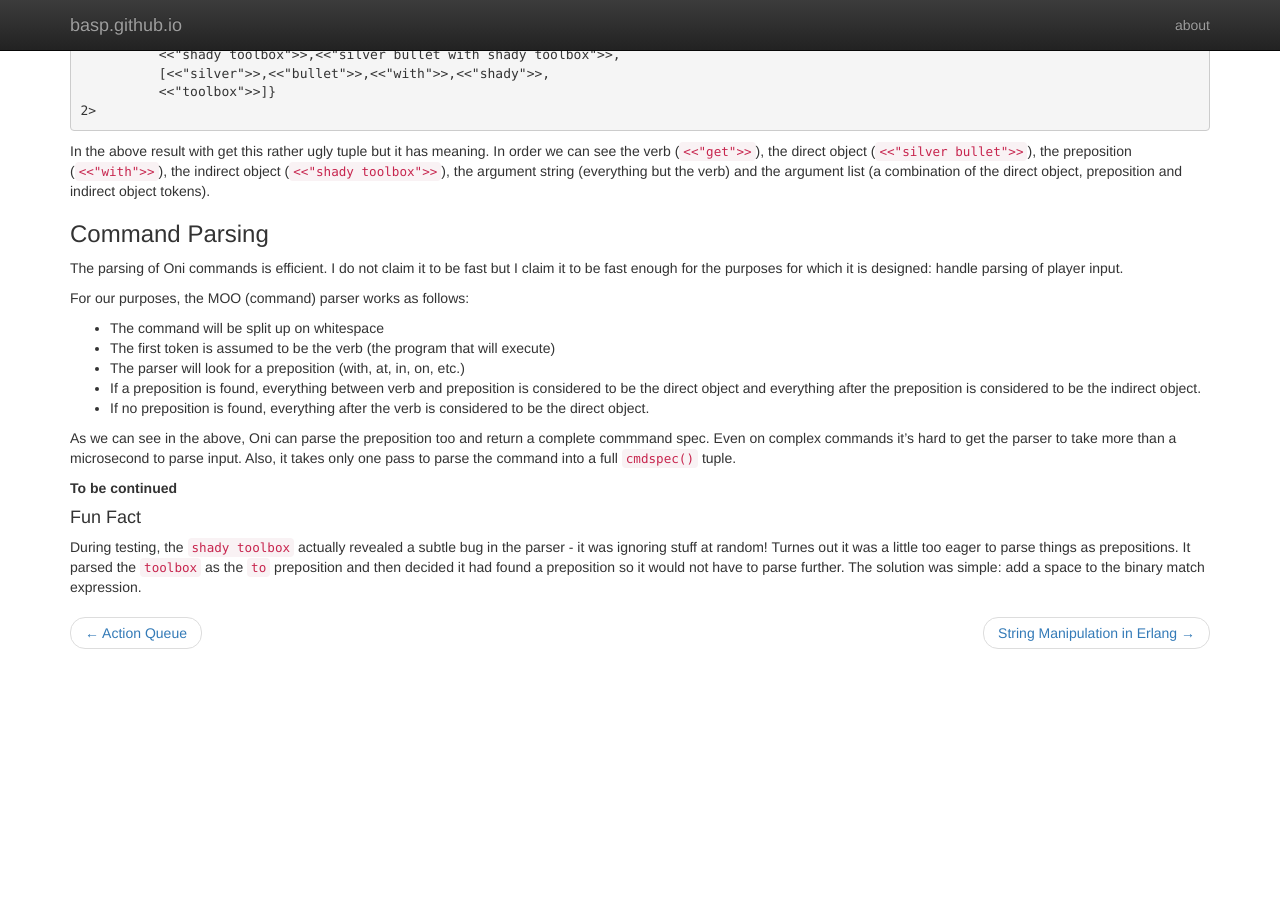
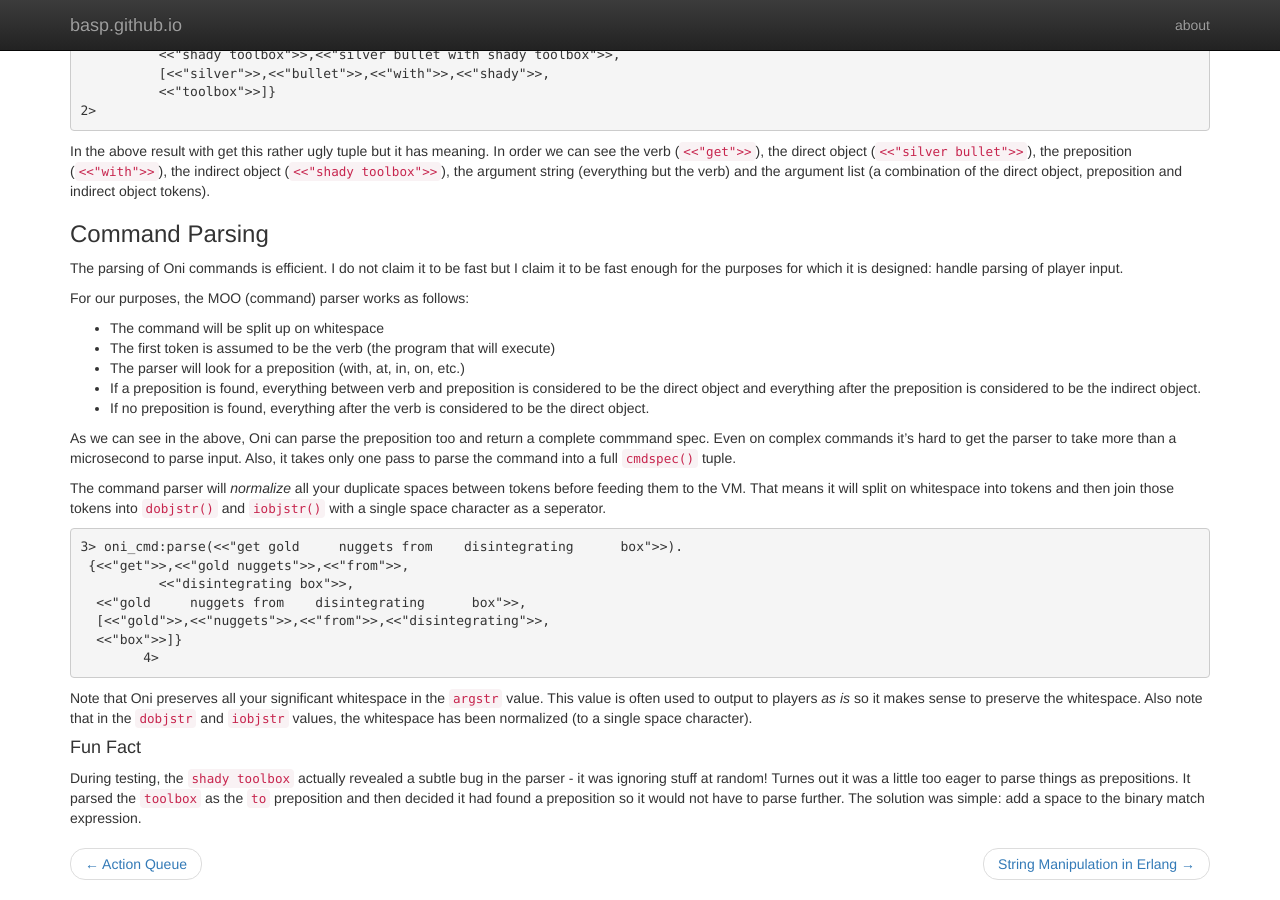
Before and after one commit to basp/basp.github.io, a Jekyll site: the page built from _posts/2014-01-06-command-parsing-in-oni.md, in a window 1280 px wide and 900 px high, scrolled down 1471 px. Built offline with Jekyll 4.4.1, drawn with Linux system fonts in a browser that asks for light colours; nearby versions of some CDN libraries; Markdown is read by kramdown in place of the engine named in the settings; before the commit the page ends 2140 px from its top, so only the background shows below that.

Commit message:
More info on command parser

```diff
--- a/_posts/2014-01-06-command-parsing-in-oni.md
+++ b/_posts/2014-01-06-command-parsing-in-oni.md
@@ -82,7 +82,17 @@ For our purposes, the MOO (command) parser works as follows:
 
 As we can see in the above, Oni can parse the preposition too and return a complete commmand spec. Even on complex commands it's hard to get the parser to take more than a microsecond to parse input. Also, it takes only one pass to parse the command into a full `cmdspec()` tuple.
 
-__To be continued__
+The command parser will _normalize_ all your duplicate spaces between tokens before feeding them to the VM. That means it will split on whitespace into tokens and then join those tokens into `dobjstr()` and `iobjstr()` with a single space character as a  seperator.
+
+	3> oni_cmd:parse(<<"get gold     nuggets from    disintegrating      box">>).
+	 {<<"get">>,<<"gold nuggets">>,<<"from">>,
+ 	  <<"disintegrating box">>,
+      <<"gold     nuggets from    disintegrating      box">>,
+      [<<"gold">>,<<"nuggets">>,<<"from">>,<<"disintegrating">>,
+      <<"box">>]}
+   	4>
+
+Note that Oni preserves all your significant whitespace in the `argstr` value. This value is often used to output to players _as is_ so it makes sense to preserve the whitespace. Also note that in the `dobjstr` and `iobjstr` values, the whitespace has been normalized (to a single space character).
 
 #### Fun Fact
 During testing, the `shady toolbox` actually revealed a subtle bug in the parser - it was ignoring stuff at random! Turnes out it was a little too eager to parse things as prepositions. It parsed the `toolbox` as the `to` preposition and then decided it had found a preposition so it would not have to parse further. The solution was simple: add a space to the binary match expression.
```
